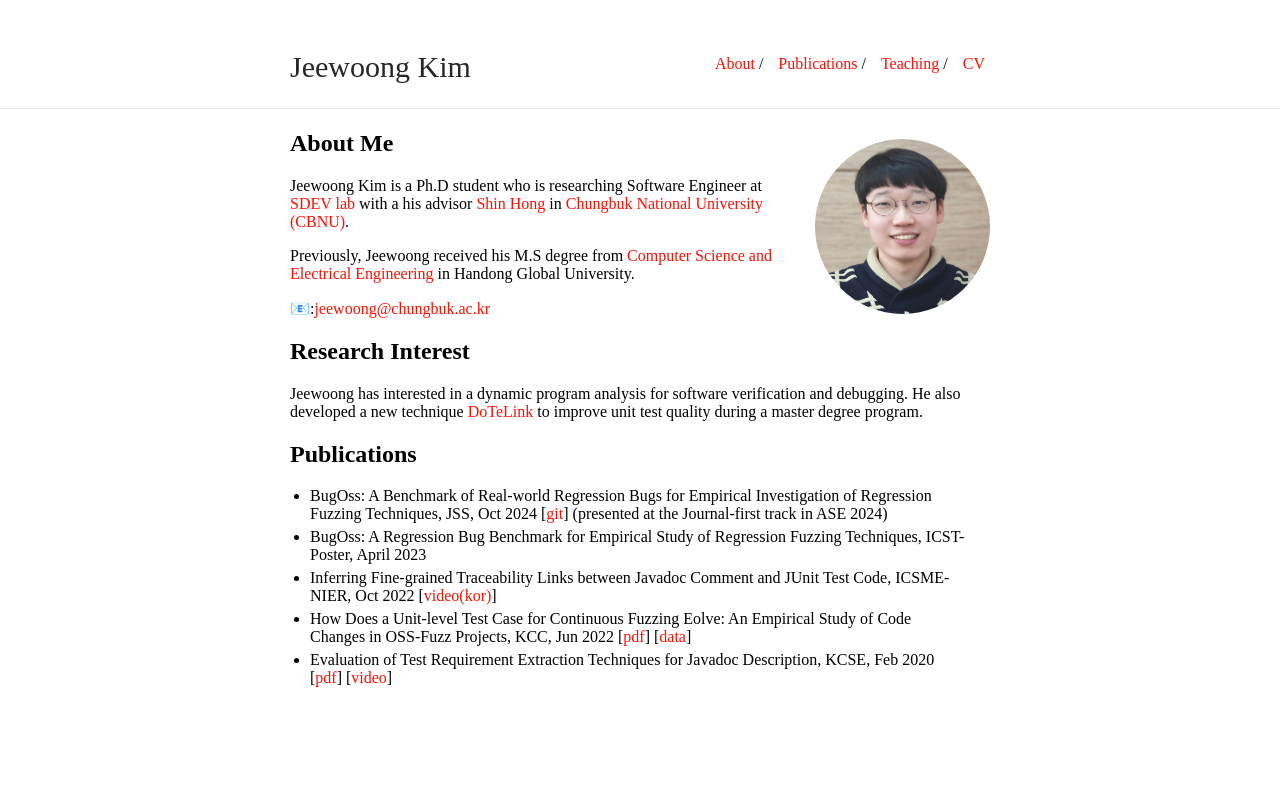
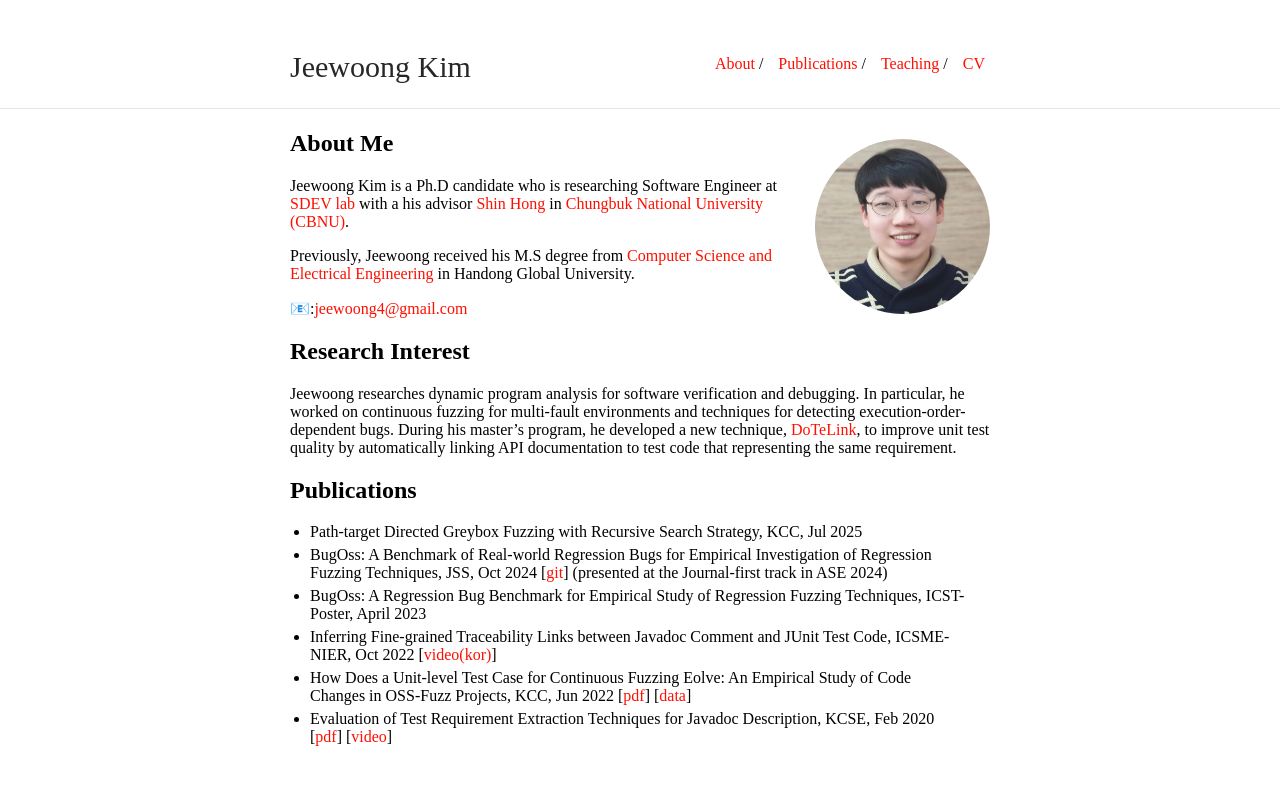
Before and after one commit to JeewoongKim/jeewoongkim.github.io, a Jekyll site: the page built from index.md, in a window 1280 px wide. Shown: the top 785 px of the page. Built offline with Jekyll 4.4.1, drawn with Linux system fonts in a browser that asks for light colours; our own code applies the rules of GitHub Pages for plain Markdown files.

Commit message:
Update main page

```diff
--- a/index.md
+++ b/index.md
@@ -6,20 +6,21 @@ layout: default
 
 <img class="profile-picture" src="jwkim-rev.jpg">
 
-Jeewoong Kim is a Ph.D student who is researching Software Engineer at [SDEV lab](https://sdevlab.github.io) with a his advisor [Shin Hong](https://hongshin.github.io) in [Chungbuk National University (CBNU)](https://www.cbnu.ac.kr).
+Jeewoong Kim is a Ph.D candidate who is researching Software Engineer at [SDEV lab](https://sdevlab.github.io) with a his advisor [Shin Hong](https://hongshin.github.io) in [Chungbuk National University (CBNU)](https://www.cbnu.ac.kr).
 
 Previously, Jeewoong received his M.S degree from [Computer Science and Electrical Engineering](https://csee.handong.edu) in Handong Global University.
 
-📧:[jeewoong@chungbuk.ac.kr](mailto:jeewoong@chungbuk.ac.kr)
+📧:[jeewoong4@gmail.com](mailto:jeewoong4@gmail.com)
 
 
 ## Research Interest
 
-Jeewoong has interested in a dynamic program analysis for software verification and debugging. He also developed a new technique [DoTeLink](https://ieeexplore.ieee.org/document/9978264) to improve unit test quality during a master degree program.
+Jeewoong researches dynamic program analysis for software verification and debugging. In particular, he worked on continuous fuzzing for multi-fault environments and techniques for detecting execution-order-dependent bugs. During his master's program, he developed a new technique, [DoTeLink](https://ieeexplore.ieee.org/document/9978264), to improve unit test quality by automatically linking API documentation to test code that representing the same requirement.
 
 
 ## Publications
 
+- Path-target Directed Greybox Fuzzing with Recursive Search Strategy, KCC, Jul 2025
 - BugOss: A Benchmark of Real-world Regression Bugs for Empirical Investigation of Regression Fuzzing Techniques, JSS, Oct 2024 \[[git](https://github.com/sdevlab/BugOss)\]  (presented at the Journal-first track in ASE 2024)
 - BugOss: A Regression Bug Benchmark for Empirical Study of Regression Fuzzing Techniques, ICST-Poster, April 2023
 - Inferring Fine-grained Traceability Links between Javadoc Comment and JUnit Test Code, ICSME-NIER, Oct 2022  \[[video(kor)](https://youtu.be/cYSnoM7Z9hc)\]
```
